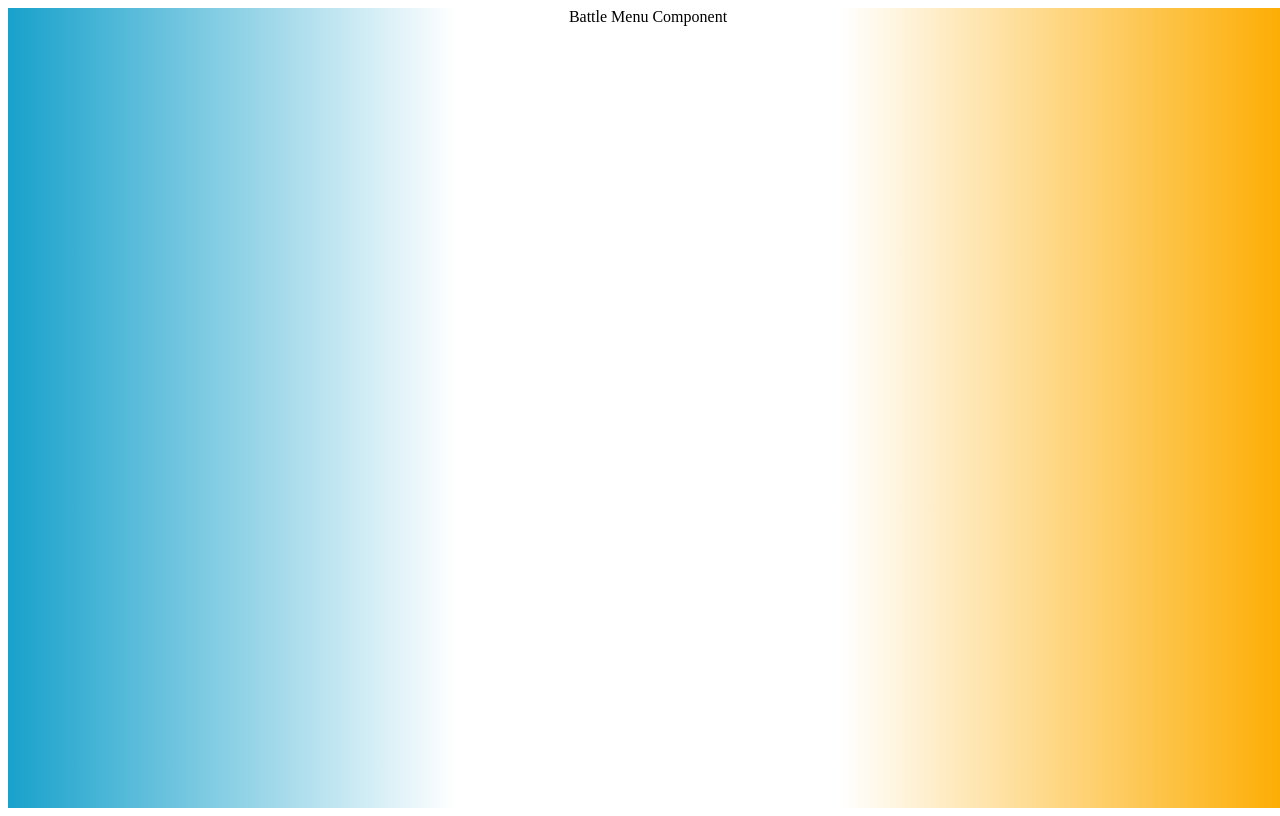
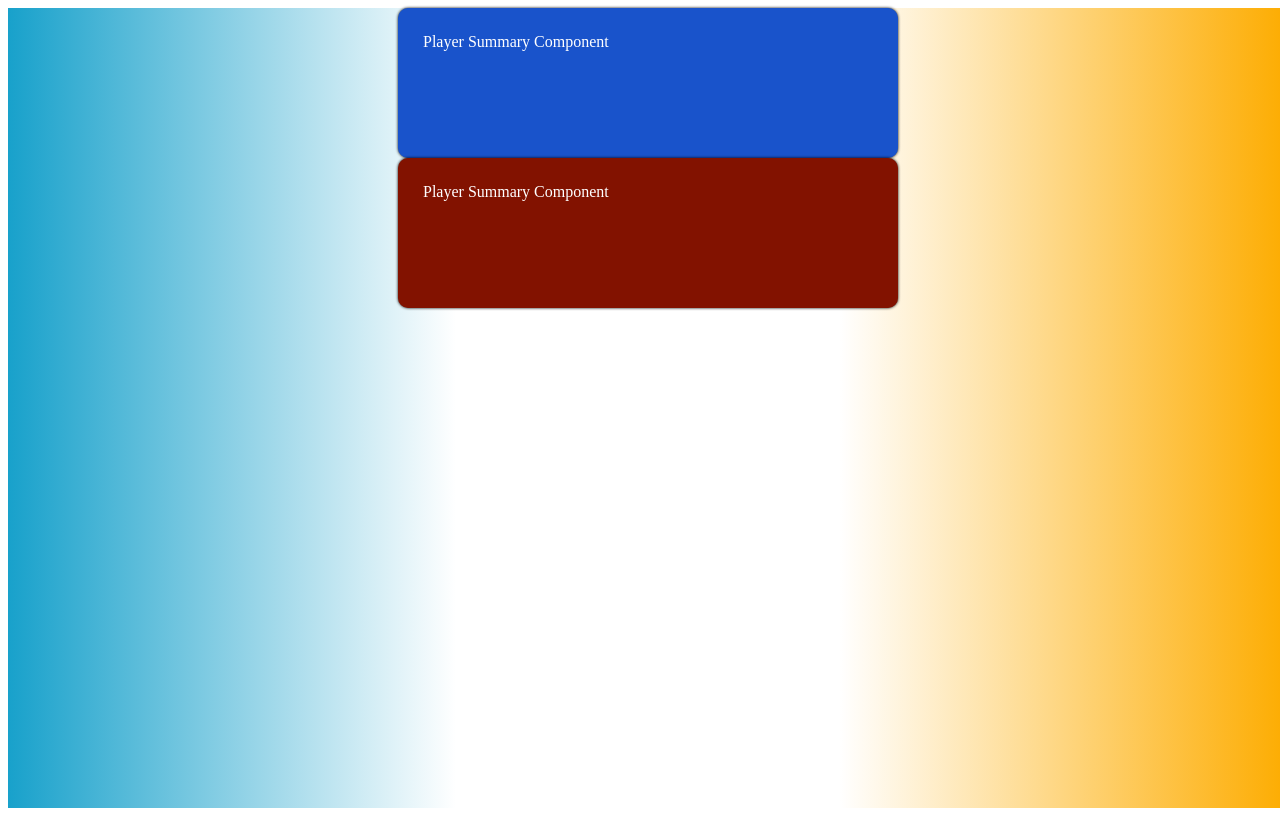
Before and after one commit to youngjerald239/cardbattle, a React (Create React App) app: page / in a window 1280 px wide. Both pictures are taken after a click on the button "Start Game". Built offline with nearby package versions, Linux system fonts and the light colour scheme.

Commit message:
set up characters.js

```diff
--- a/src/components/App/App.js
+++ b/src/components/App/App.js
@@ -1,7 +1,7 @@
 import {useState} from 'react'
 import styles from './styles.module.css'
 import { StartMenu } from 'components/StartMenu'
-import {BattleMenu} from 'components/BattleMenu'
+import {Battle} from 'components/Battle'
 
 export const App = () => {
     const [mode, setMode] = useState('start')
@@ -10,7 +10,7 @@ export const App = () => {
     <div className={styles.main}>
     {mode === 'start' && <StartMenu onStartClick={() => setMode('battle')}/>}
 
-    {mode === 'battle' && <BattleMenu/>}
+    {mode === 'battle' && <Battle/>}
 
     {mode === 'gameOver' && <>Game Over</>}
     </div>
--- /dev/null
+++ b/src/components/Battle/Battle.js
@@ -0,0 +1,19 @@
+import { PlayerSummary } from 'components/PlayerSummary/PlayerSummary'
+import styles from './styles.module.css'
+
+export const Battle = () => {
+    return <div className={styles.main}>
+        <div className={styles.main}>
+            <div className={styles.opponent}>
+                <div className={styles.summary}>
+                    <PlayerSummary />
+                </div>
+            </div>
+            <div className={styles.user}>
+                <div className={styles.summary}>
+                    <PlayerSummary main/>
+                </div>
+            </div>
+        </div>
+    </div>
+}
--- /dev/null
+++ b/src/components/Battle/index.js
@@ -0,0 +1 @@
+export * from './Battle'
--- a/src/components/BattleMenu/BattleMenu.js
+++ /dev/null
@@ -1,5 +0,0 @@
-import styles from './styles.module.css'
-
-export const BattleMenu = () => {
-    return <div className={styles.main}>Battle Menu Component</div>
-}
--- a/src/components/BattleMenu/index.js
+++ /dev/null
@@ -1 +0,0 @@
-export * from './BattleMenu'
--- a/src/components/PlayerSummary/PlayerSummary.js
+++ b/src/components/PlayerSummary/PlayerSummary.js
@@ -4,7 +4,7 @@ const red = '#821200'
 const blue = '#1953cb'
 
 
-export const PlayerSummary = ({main}) => {
+export const PlayerSummary = ({main = false}) => {
     return (
     <div
       style={{backgroundColor: main ? red : blue}}
--- a/src/components/index.js
+++ b/src/components/index.js
@@ -1,4 +1,4 @@
 export * from './App'
 export * from './StartMenu'
-export * from './BattleMenu'
+export * from './Battle'
 export * from './Bar'
```
Also changed, not shown: src/components/shared/characters.js (added, +22 -0 lines), src/components/Battle/styles.module.css (renamed from src/components/BattleMenu/styles.module.css), src/components/shared/index.js (added).
